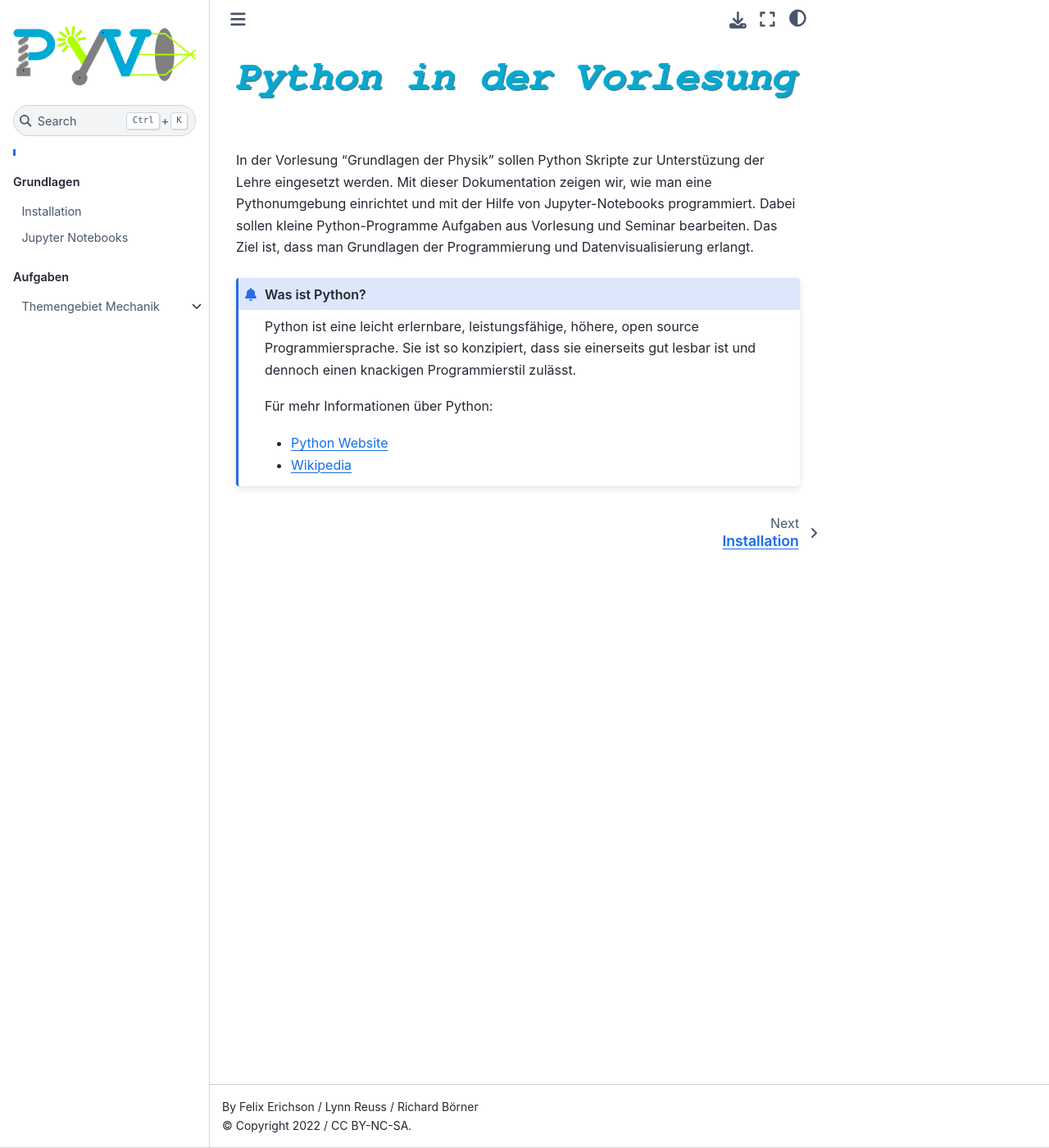
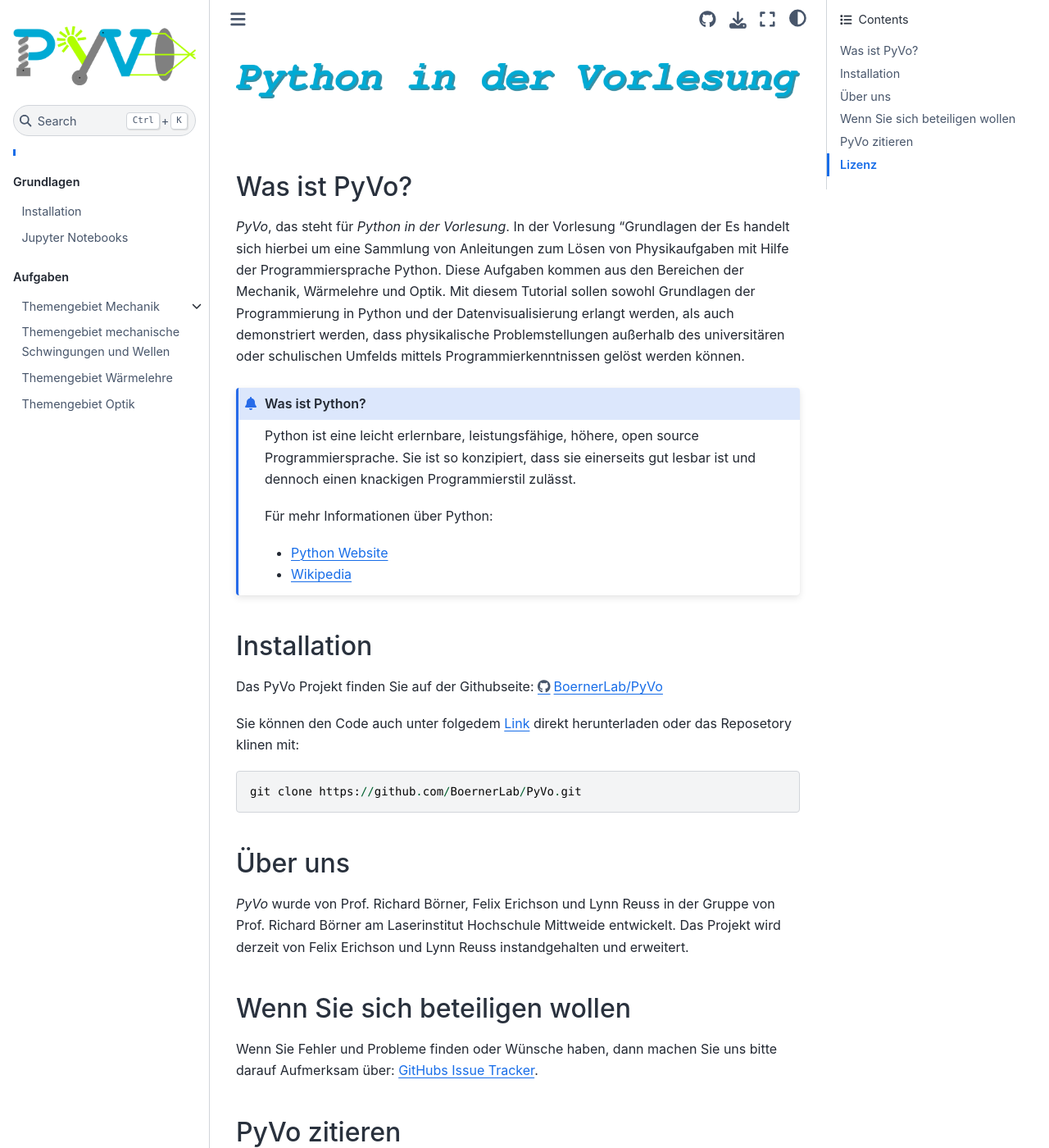
Before and after one commit to BoernerLab/PyVo, a Jupyter Book: the page built from docs/index_page.md, in a window 1280 px wide and 1400 px high. Shown: the whole window at 82% size. Built offline with Jupyter Book 1.0.4 settings and Sphinx 7.4.7 and the Sphinx Book theme 1.1.4, drawn with Linux system fonts in a browser that asks for light colours; some of the changed text lies outside the part shown.

Commit message:
Update Docs Landing Page and Notebook Content

````diff
--- a/docs/_config.yml
+++ b/docs/_config.yml
@@ -5,5 +5,10 @@ logo: PyVo_Logo.png
 copyright: "2022 / CC BY-NC-SA"  # Copyright year to be placed in the footer
 execute:
   execute_notebooks: "off"
+repository:
+  url: https://github.com/BoernerLab/PyVo
+  path_to_book: docs
+  branch: master
 html:
-    favicon : "Abbildungen/favicon.ico"
+  favicon : "icon.ico"
+  use_repository_button: true
--- a/docs/_toc.yml
+++ b/docs/_toc.yml
@@ -14,3 +14,6 @@ parts:
         - file: content/Mechanik/Notebooks/Ampel
         - file: content/Mechanik/Notebooks/Looping
         - file: content/Mechanik/Notebooks/Schiefe_Ebene
+      - file: content/Schwingung_Wellen/Schwingung_Preaambel
+      - file: content/Wärmelehre/Wärmelehre_Preaambel
+      - file: content/Optik/Optik_Preaambel
--- a/docs/index_page.md
+++ b/docs/index_page.md
@@ -1,9 +1,11 @@
-# ![Einleitung](Abbildungen/headlines/main.png)
+# ![Home](Abbildungen/headlines/main.png)
 
-In der Vorlesung "Grundlagen der Physik" sollen Python Skripte zur Unterstüzung der Lehre eingesetzt werden.
-Mit dieser Dokumentation zeigen wir, wie man eine Pythonumgebung einrichtet und mit der Hilfe von Jupyter-Notebooks programmiert.
-Dabei sollen kleine Python-Programme Aufgaben aus Vorlesung und Seminar bearbeiten.
-Das Ziel ist, dass man Grundlagen der Programmierung und Datenvisualisierung erlangt.
+## Was ist PyVo?
+*PyVo*, das steht für *Python in der Vorlesung*. In der Vorlesung "Grundlagen der Es handelt sich hierbei um eine Sammlung von Anleitungen zum Lösen von Physikaufgaben mit Hilfe der Programmiersprache
+Python. Diese Aufgaben kommen aus den Bereichen der Mechanik, Wärmelehre und Optik. Mit diesem Tutorial sollen sowohl
+Grundlagen der Programmierung in Python und der Datenvisualisierung erlangt werden, als auch demonstriert werden, dass
+physikalische Problemstellungen außerhalb des universitären oder schulischen Umfelds mittels Programmierkenntnissen
+gelöst werden können.
 
 ```{admonition} Was ist Python?
 Python ist eine leicht erlernbare, leistungsfähige, höhere, open source Programmiersprache. Sie ist so konzipiert, dass sie einerseits gut lesbar ist und dennoch einen knackigen Programmierstil zulässt.
@@ -13,3 +15,43 @@ Für mehr Informationen über Python:
 - [Wikipedia](https://de.wikipedia.org/wiki/Python_(Programmiersprache))
 
 ```
+
+## Installation
+
+Das PyVo Projekt finden Sie auf der Githubseite:  [https://github.com/BoernerLab/PyVo](https://github.com/BoernerLab/PyVo)
+
+Sie können den Code auch unter folgedem [Link](https://github.com/BoernerLab/PyVo/archive/refs/heads/main.zip) direkt herunterladen oder das Reposetory klinen mit:
+```
+git clone https://github.com/BoernerLab/PyVo.git
+```
+
+## Über uns
+
+*PyVo* wurde von Prof. Richard Börner, Felix Erichson und Lynn Reuss in der Gruppe von Prof. Richard Börner am Laserinstitut Hochschule Mittweide entwickelt. Das Projekt wird derzeit von Felix Erichson und Lynn Reuss instandgehalten und erweitert.
+
+## Wenn Sie sich beteiligen wollen
+
+Wenn Sie Fehler und Probleme finden oder Wünsche haben, dann machen Sie uns bitte darauf Aufmerksam über: [GitHubs Issue Tracker](https://github.com/BoernerLab/PyVo/issues/new/choose).
+
+## PyVo zitieren
+
+Wenn Sie *PyVo* verwenden, zitieren Sie *PyVo* bitte folgendermaßen:
+
+Erichson, F., Reuss, L. V., & Börner, R. (2022). PyVo (Version 1.0) [Computer software]
+
+oder
+
+```
+@software{Erichson_PyVo_2022,
+    author = {Erichson, Felix and Reuss, Lynn V. and Börner, Richard},
+    license = {CC-BY-NC-SA-4.0},month = {3},
+    title = {{PyVo}},
+    version = {1.0},
+    year = {2022}}
+```
+
+## Lizenz
+
+PyVo ist lizensiert durch die Creative Commons Public Licenses: CC-BY-NC-SA
+
+![Lizenz](Abbildungen/Cc-by-nc-sa_euro_icon.png)
````
Also changed, not shown: docs/content/Mechanik/Mechanik_Preaambel.md (+8 -0 lines), docs/content/Optik/Optik_Preaambel.md (added, +10 -0 lines), docs/content/Schwingung_Wellen/Schwingung_Preaambel.md (added, +11 -0 lines), docs/content/Wärmelehre/Wärmelehre_Preaambel.md (added, +6 -0 lines), README.md (line endings or trailing spaces), docs/content/Mechanik/Notebooks/Wurfbewegung.ipynb.
